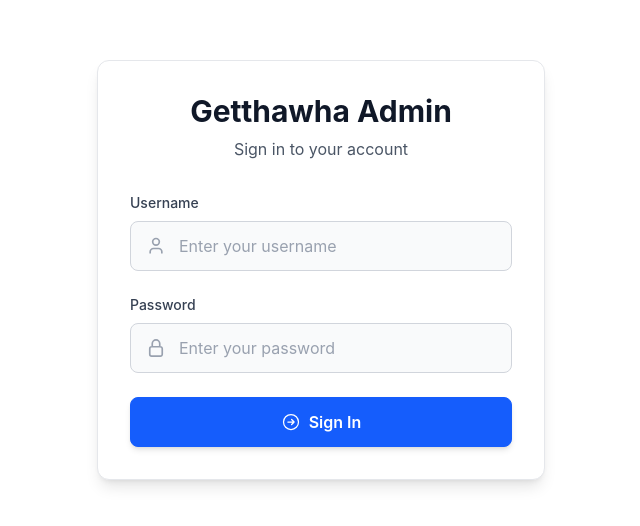
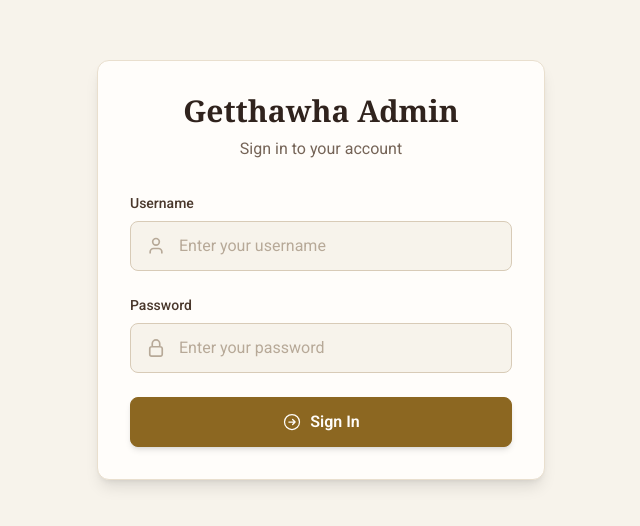
Before and after one commit to MawinSkalet/Getthawha-admin-frontend, a Next.js app: page /login in a window 1280 px wide. Shown: the part 130-656 px from the top of the page, without its empty margins (319-959 px from the left). Built offline with nearby package versions, Linux system fonts and the light colour scheme; no server answers.

Commit message:
feat: apply brand theme across admin pages

```diff
--- a/src/app/globals.css
+++ b/src/app/globals.css
@@ -3,6 +3,92 @@
 @import "tailwindcss";
 @plugin "daisyui" {
   themes: light --default;
+}
+
+@theme {
+  --color-white: #fffdfa;
+  --color-gray-25: #fbf7ee;
+  --color-gray-50: #f7f3eb;
+  --color-gray-100: #f2ebdf;
+  --color-gray-200: #e9dfce;
+  --color-gray-300: #d8cbb7;
+  --color-gray-400: #b7a998;
+  --color-gray-500: #8b7d70;
+  --color-gray-600: #756457;
+  --color-gray-700: #49372b;
+  --color-gray-800: #3b261c;
+  --color-gray-900: #30231d;
+
+  --color-stone-50: #fffdfa;
+  --color-stone-100: #f7f3eb;
+  --color-stone-200: #e9dfce;
+  --color-stone-300: #d8cbb7;
+  --color-stone-400: #b7a998;
+  --color-stone-500: #8b7d70;
+  --color-stone-600: #756457;
+  --color-stone-700: #49372b;
+  --color-stone-800: #3b261c;
+  --color-stone-900: #30231d;
+
+  --color-blue-50: #fbf2dd;
+  --color-blue-100: #f4ead4;
+  --color-blue-200: #e8d5a9;
+  --color-blue-300: #d9bd79;
+  --color-blue-400: #be9641;
+  --color-blue-500: #a77921;
+  --color-blue-600: #8c6721;
+  --color-blue-700: #735318;
+  --color-blue-800: #5c4217;
+  --color-blue-900: #493515;
+
+  --color-amber-50: #fbf2dd;
+  --color-amber-100: #f4ead4;
+  --color-amber-200: #e8d5a9;
+  --color-amber-300: #d9bd79;
+  --color-amber-400: #be9641;
+  --color-amber-500: #a77921;
+  --color-amber-600: #8c6721;
+  --color-amber-700: #8c6721;
+  --color-amber-800: #735318;
+  --color-amber-900: #493515;
+}
+
+.admin-theme {
+  --color-base-100: #f7f3eb;
+  --color-base-200: #fffdfa;
+  --color-base-300: #e9dfce;
+  --color-base-content: #30231d;
+  --color-primary: #8c6721;
+  --color-primary-content: #fffdfa;
+  --color-secondary: #3b261c;
+  --color-secondary-content: #fbf7ee;
+  --color-neutral: #3b261c;
+  --color-neutral-content: #fbf7ee;
+
+  min-height: 100vh;
+  background: #f7f3eb;
+  color: #30231d;
+  font-family: "Roboto", sans-serif;
+  color-scheme: light;
+}
+
+.admin-theme h1,
+.admin-theme h2 {
+  font-family: Georgia, "Times New Roman", serif;
+}
+
+.admin-theme input:not([type="checkbox"]):not([type="radio"]),
+.admin-theme select,
+.admin-theme textarea {
+  border-color: #d8cbb7;
+  color: #30231d;
+}
+
+.admin-theme input:focus,
+.admin-theme select:focus,
+.admin-theme textarea:focus {
+  border-color: #a77921;
+  outline-color: #a77921;
 }
 
 .roboto-600 {
--- a/src/app/layout.tsx
+++ b/src/app/layout.tsx
@@ -42,7 +42,7 @@ export default async function RootLayout({
 
   return (
     <html lang="en">
-      <body className="antialiased vsc-initialized">
+      <body className="admin-theme antialiased vsc-initialized">
         <ClientProvider
           id={user?.id || ""}
           email={user?.email || ""}
--- a/src/app/login/page.tsx
+++ b/src/app/login/page.tsx
@@ -59,7 +59,7 @@ const LoginPage: React.FC = () => {
 
   return (
     <>
-      <div className="min-h-screen flex items-center justify-center bg-white p-1 sm:p-4">
+      <div className="min-h-screen flex items-center justify-center bg-gray-50 p-1 sm:p-4">
         <div className="w-full max-w-md">
           {/* Clean Form Container */}
           <div className="relative bg-white border border-gray-200 rounded-xl p-8 shadow-lg">
```
